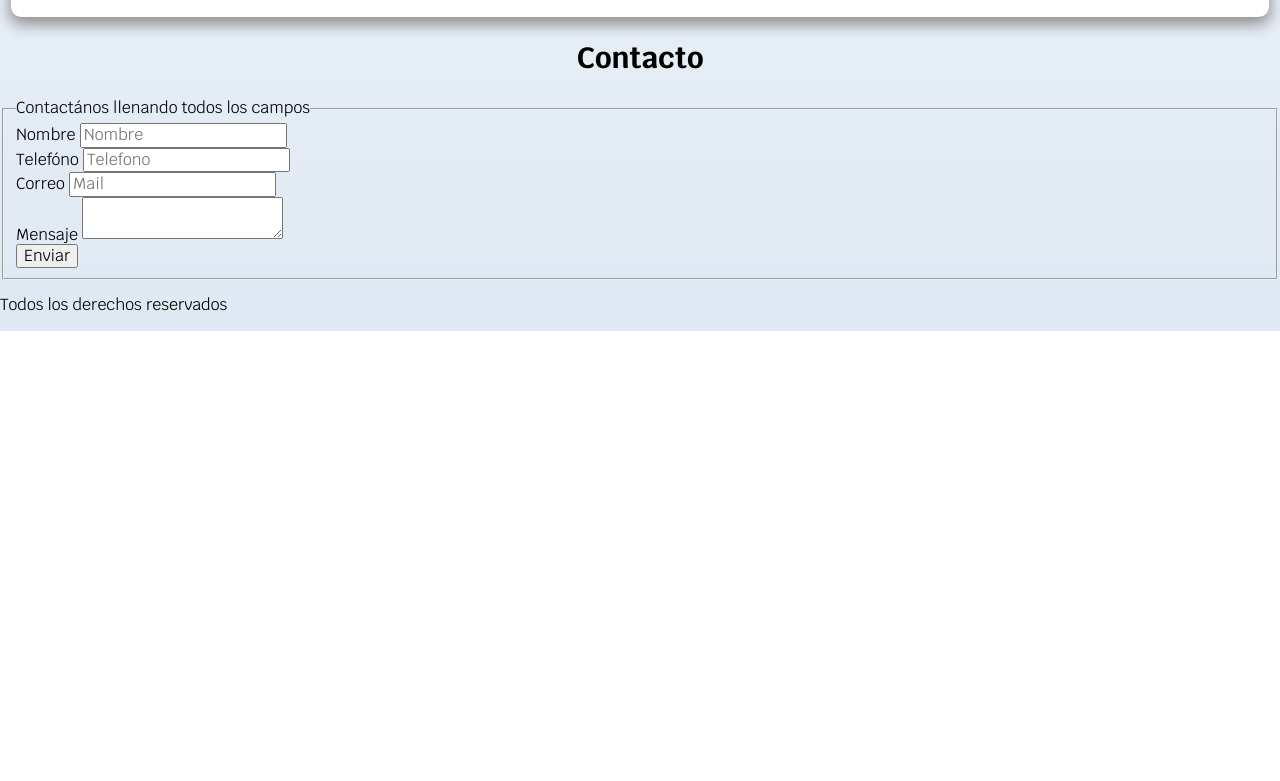
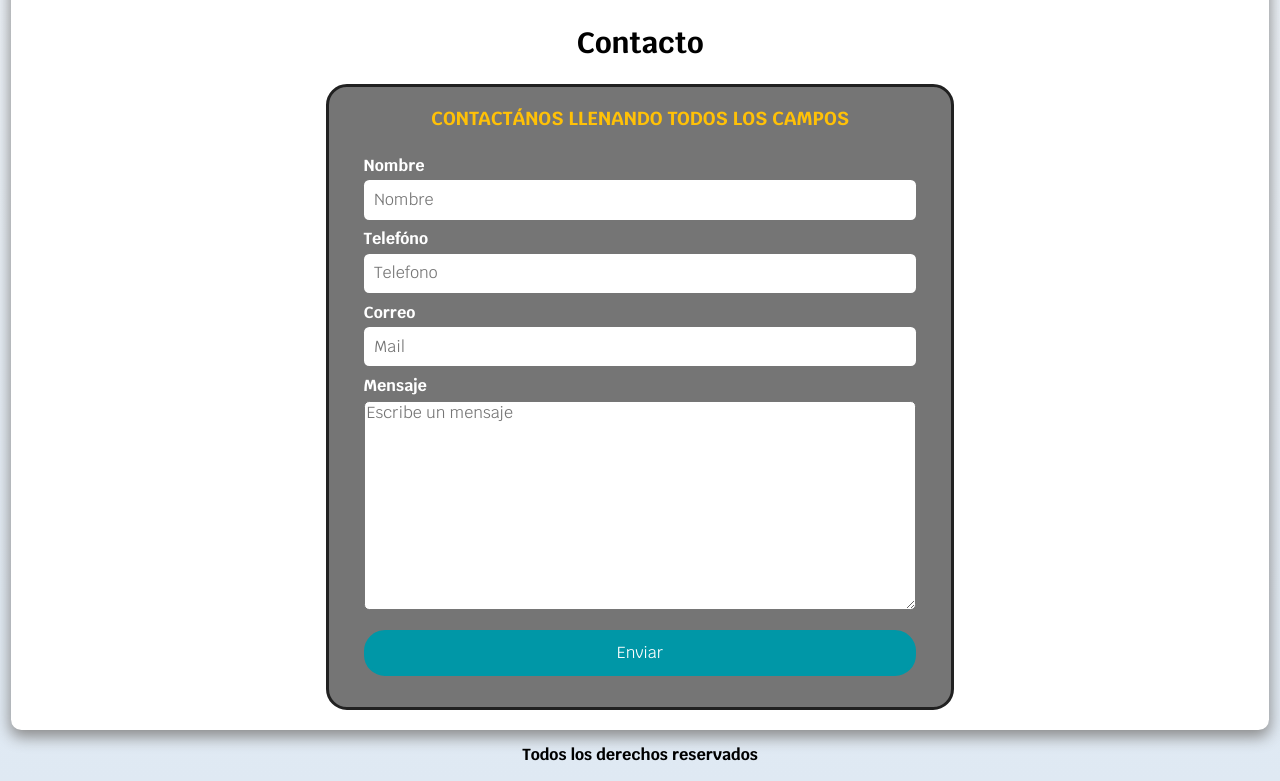
Before and after one commit to DiegoIturra/Freelancer-Landing-Page-with-HTML-and-CSS, a plain HTML site: page index.html in a window 1280 px wide. Shown: the part 1147-1928 px from the top of the page. Before the commit the page ends 1478 px from the top, so only its background shows below. Drawn offline with Linux system fonts and the light colour scheme.

Commit message:
Proyecto finalizado, agragado scroll snap :D

```diff
--- a/css/styles.css
+++ b/css/styles.css
@@ -20,7 +20,26 @@ html{
     /*sirve para evitar problemas en los padding cuando cambian el tamaño
     de los elementos*/
     box-sizing: border-box;
+
+    /*Efecto Scrolling vertical*/
+    scroll-snap-type: y mandatory;
 }
+
+
+/*Snap Scrolling*/
+/*IMPORTANTE: EN VERSION MOBILE SE VA HACIENDO SCROLLING POR CADA
+UNO DE LOS SERVICIOS (HABILIDADES) PERO EN VERSION PC SE HACE
+SCROLLING POR LA SECCION COMPLETA , LO CUAL MEJORA LA SENSACION DE
+SCROLLING*/
+.servicio,
+.hero,
+.navegacion-principal,
+.formulario,
+.footer{
+    scroll-snap-align: center;
+    scroll-snap-stop: always;
+}
+
 
 /*Sirve para evitar que los padding afecten el tamaño de un elemento*/
 * , *:before , *:after{
@@ -78,6 +97,7 @@ h1,h2,h3{
 
 .nav-bg{
     background-color: var(--secundario);
+    border: var(--gris) solid;
 }
 
 /*Clase del nav principal*/
@@ -110,6 +130,14 @@ h1,h2,h3{
     .navegacion-principal{
         flex-direction: row;
         justify-content: space-between; /*es necesario solo en version pc*/
+    }
+
+    /*Snap Scrolling: ENFOCADO EN VERSION PC*/
+    .servicios,
+    .navegacion-principal,
+    .formulario{
+        scroll-snap-align: center;
+        scroll-snap-stop: always;
     }
 }
 
@@ -165,6 +193,7 @@ h1,h2,h3{
 }
 
 /*************************** CSS Grid **********************/
+
 /* Usamos css grid para la seccion de servicios */
 @media (min-width: 768px){
     .servicios{
@@ -177,6 +206,7 @@ h1,h2,h3{
     }
 
 }
+
 
 .servicio{
     display: flex;
@@ -206,3 +236,77 @@ h1,h2,h3{
     justify-content: space-evenly;
     align-items: center; /*Alinea de forma vertical*/
 }
+
+/************* *Formulario* *******************/
+.formulario{
+    background-color: var(--gris);
+    width: min(60rem ,100%); /*usa el menor valor */
+    margin: 0 auto; /*centrar verticalmente*/
+    padding: 2rem;
+    border: var(--oscuro) solid;
+    border-radius: 2rem;
+}
+
+.formulario fieldset{
+    border: none;
+}
+
+.formulario legend{
+    margin: 0 auto;
+    color: var(--primario);
+    font-size: 1.8rem;
+    text-transform: uppercase;
+    font-weight: bold;
+    margin-bottom: 2rem;
+}
+
+
+.campo{
+    margin-bottom: 1rem;
+}
+
+.campo label{
+    color: var(--blanco);
+    display: block;
+    font-weight: bold;
+    margin-bottom: .5rem;
+}
+
+.input-text{
+    border: none;
+    width: 100%;
+    padding: 1rem;
+    border-radius: .5rem;
+}
+
+.input-text-area{
+    width: 100%;
+    height: 20rem;
+    border-radius: .5rem;
+}
+
+.contenedor-boton-submit{
+    display: flex;
+    justify-content: center;
+    margin-top: 1.5rem;
+}
+
+.boton-submit{
+    background-color: var(--secundario);
+    color: var(--blanco);
+    padding: 1rem;
+    border-radius: 2rem;
+    border: var(--secundario) solid;
+    width: 100%;
+}
+
+.boton-submit:hover{
+    cursor: pointer;
+    box-shadow: 0px 6px 15px 1px rgba(138,138,138,1);
+}
+
+/*************** Footer ***************************/
+.footer{
+    text-align: center;
+    font-weight: bolder;
+}
--- a/index.html
+++ b/index.html
@@ -37,7 +37,7 @@
             <a href="#">Inicio</a>
             <a href="#">Nosotros</a>
             <a href="#">Clientes</a>
-            <a href="#">Contacto</a>
+            <a href="#contact">Contacto</a>
         </nav>
     </div>
 
@@ -130,50 +130,51 @@
                 <p>Lorem ipsum dolor sit amet consectetur adipisicing elit. Assumenda illum voluptate quod</p>
             </section>
         </div>
-    </main>
 
         <!--Seccion Contacto-->
         <section id="contact">
             <h2>Contacto</h2>
 
             <!--Formulario-->
-        <form action="">
+            <form class="formulario">
                 <fieldset>
                     <!--Titulo del formulario-->
                     <legend>Contactános llenando todos los campos</legend>
 
                     <!--Los div permiten que se estructure de arriba hacia abajo en vez de hacia la derecha-->
-
                     <div>
+                        <div class="campo">
                             <label>Nombre</label>
-                    <input type="text" placeholder="Nombre">
+                            <input class="input-text" type="text" placeholder="Nombre">
                         </div>
 
-                <div>
+                        <div class="campo">
                             <label>Telefóno</label>
-                    <input type="tel" placeholder="Telefono">
+                            <input class="input-text" type="tel" placeholder="Telefono">
                         </div>
 
-                <div>
+                        <div class="campo">
                             <label>Correo</label>
-                    <input type="email" placeholder="Mail">
+                            <input class="input-text" type="email" placeholder="Mail">
                         </div>
 
-                <div>
+                        <div class="campo">
                             <label>Mensaje</label>
-                    <textarea></textarea>
+                            <textarea class="input-text-area" placeholder="Escribe un mensaje"></textarea>
+                        </div>
                     </div>
 
                     <!--boton de enviar formulario-->
-                <div>
-                    <input type="submit" value="Enviar">
+                    <div class="contenedor-boton-submit">
+                        <input class="boton-submit" type="submit" value="Enviar">
                     </div>
 
                 </fieldset>
             </form>
         </section>
+    </main>
 
-    <footer>
+    <footer class="footer">
         <p>Todos los derechos reservados</p>
     </footer>
 
```
Also changed, not shown: nosotros.html (deleted, +0 -11 lines). Lines whose indentation alone changed are shown as unchanged.
